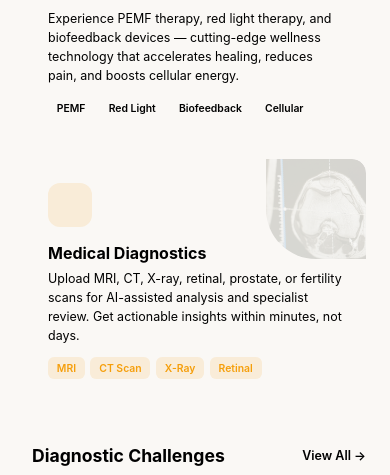
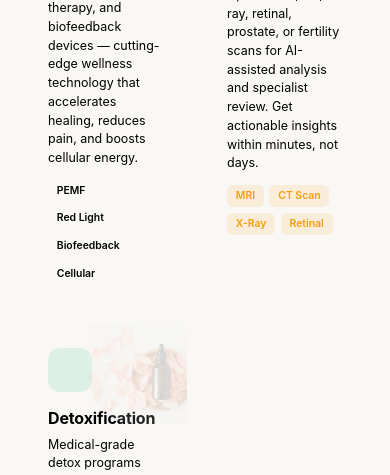
Before and after one commit to techengineerworkstation/regenmed-health, a Laravel app: page / in a window 390 px wide; the page is wider, and only the part inside the window is pictured. Shown: the part 1557-2032 px from the top of that part. Run offline with Laravel 10, Linux system fonts and the light colour scheme; data that the repository does not hold is empty.

Commit message:
feat: add Detoxification service, new carousel images, enhanced typography
- Added Detoxification card (5th counselling service) with IV therapy,
  gut reset, herbal cleanse, and cellular renewal tags
- Downloaded 8 new Pexels images: detox-juice, detox-water, healthy-food,
  doctor-consult, meditation, medical-research, herbal-medicine, yoga-wellness
- Updated hero carousel to 5 slides: medical diagnostics, doctor consultation,
  regenerative medicine, detoxification, mental health & emotional well-being
- Enhanced fonts: added DM Sans for headings (Inter for body), improved
  letter-spacing and weight hierarchy across all sections
- Updated stats bar from 4 to 5 counselling programs
- Responsive grid updated to 3-column for counselling cards
- All PHP syntax verified, site returns HTTP 200 (85KB)

```diff
--- a/index.php
+++ b/index.php
@@ -144,10 +144,10 @@ if ($page === 'magic-login' && isset($_GET['token'])) {
     <meta name="theme-color" content="#0d9488">
     <link rel="preconnect" href="https://fonts.googleapis.com">
     <link rel="preconnect" href="https://fonts.gstatic.com" crossorigin>
-    <link rel="preload" href="https://fonts.googleapis.com/css2?family=Inter:wght@400;500;600;700;800&display=swap" as="style" onload="this.onload=null;this.rel='stylesheet'">
+    <link rel="preload" href="https://fonts.googleapis.com/css2?family=Inter:wght@300;400;500;600;700;800;900&family=DM+Sans:wght@400;500;600;700;800&display=swap" as="style" onload="this.onload=null;this.rel='stylesheet'">
     <link rel="preload" href="assets/svg/logo.svg" as="image">
     <link rel="preload" href="assets/css/animations.css" as="style">
-    <noscript><link rel="stylesheet" href="https://fonts.googleapis.com/css2?family=Inter:wght@400;500;600;700;800&display=swap"></noscript>
+    <noscript><link rel="stylesheet" href="https://fonts.googleapis.com/css2?family=Inter:wght@300;400;500;600;700;800;900&family=DM+Sans:wght@400;500;600;700;800&display=swap"></noscript>
     <script src="/assets/js/tailwind-browser.js"></script>
     <?php echo ThemeManager::injectThemeScript($nonce); ?>
     <script nonce="<?= $nonce ?>">
@@ -155,7 +155,7 @@ if ($page === 'magic-login' && isset($_GET['token'])) {
             darkMode: 'class',
             theme: {
                 extend: {
-                    fontFamily: { sans: ['Inter', 'system-ui', 'sans-serif'] },
+                    fontFamily: { sans: ['Inter', 'system-ui', 'sans-serif'], heading: ['DM Sans', 'Inter', 'system-ui', 'sans-serif'] },
                     colors: {
                         medical: {
                             50: '#f0fdfa', 100: '#ccfbf1', 200: '#99f6e4',
--- a/pages/dashboard.php
+++ b/pages/dashboard.php
@@ -51,16 +51,16 @@ $tipJson = json_encode($duplicatedTips);
 .stat-icon.violet { background: color-mix(in srgb, var(--accent-violet) 12%, transparent); color: var(--accent-violet); }
 .stat-icon.teal { background: color-mix(in srgb, var(--accent-primary) 12%, transparent); color: var(--accent-primary); }
 .stat-icon.amber { background: color-mix(in srgb, #f59e0b 12%, transparent); color: #f59e0b; }
-.stat-value { font-size: 1.5rem; font-weight: 800; color: var(--text-primary); line-height: 1; }
-.stat-label { font-size: 0.7rem; color: var(--text-secondary); margin-top: 0.15rem; }
+.stat-value { font-family: var(--font-heading), 'DM Sans', sans-serif; font-size: 1.5rem; font-weight: 800; color: var(--text-primary); line-height: 1; letter-spacing: -0.02em; }
+.stat-label { font-size: 0.7rem; color: var(--text-secondary); margin-top: 0.15rem; font-weight: 500; }
 
 /* === SECTIONS === */
 .section-header { display: flex; align-items: center; justify-content: space-between; margin-bottom: 1.25rem; }
-.section-title { font-size: 1.1rem; font-weight: 700; color: var(--text-primary); display: flex; align-items: center; gap: 0.5rem; }
+.section-title { font-family: var(--font-heading), 'DM Sans', sans-serif; font-size: 1.15rem; font-weight: 800; color: var(--text-primary); display: flex; align-items: center; gap: 0.5rem; letter-spacing: -0.01em; }
 .section-title i { color: var(--accent-green); font-size: 1.15rem; }
 
-/* === COACHING CARDS (4 cards, 2x2 grid) === */
-.counselling-grid { display: grid; grid-template-columns: repeat(2, 1fr); gap: 1rem; margin-bottom: 2.5rem; }
+/* === COUNSELLING CARDS (5 cards) === */
+.counselling-grid { display: grid; grid-template-columns: repeat(3, 1fr); gap: 1rem; margin-bottom: 2.5rem; }
 .counselling-card {
   position: relative; overflow: hidden;
   padding: 1.5rem; border-radius: 14px;
@@ -72,7 +72,7 @@ $tipJson = json_encode($duplicatedTips);
 .counselling-card:hover { transform: translateY(-3px); box-shadow: var(--shadow-lg); border-color: var(--accent-primary); }
 .counselling-card-image { position: absolute; top: 0; right: 0; width: 100px; height: 100px; object-fit: cover; opacity: 0.15; border-radius: 0 14px 0 50px; pointer-events: none; }
 .counselling-card-icon { width: 44px; height: 44px; border-radius: 12px; display: flex; align-items: center; justify-content: center; font-size: 1.2rem; margin-bottom: 0.85rem; }
-.counselling-card-title { font-size: 1rem; font-weight: 700; margin-bottom: 0.35rem; color: var(--text-primary); }
+.counselling-card-title { font-family: var(--font-heading), 'DM Sans', sans-serif; font-size: 1rem; font-weight: 700; margin-bottom: 0.35rem; color: var(--text-primary); letter-spacing: -0.01em; }
 .counselling-card-desc { font-size: 0.78rem; color: var(--text-secondary); line-height: 1.5; margin-bottom: 0.75rem; }
 .counselling-card-tags { display: flex; flex-wrap: wrap; gap: 0.35rem; }
 .counselling-tag { padding: 0.2rem 0.55rem; border-radius: 6px; font-size: 0.65rem; font-weight: 600; background: var(--bg-tertiary); color: var(--text-secondary); }
@@ -161,7 +161,7 @@ $tipJson = json_encode($duplicatedTips);
 }
 @media (max-width: 600px) {
   .stats-bar { grid-template-columns: 1fr; }
-  .counselling-grid { grid-template-columns: 1fr; }
+  .counselling-grid { grid-template-columns: repeat(2, 1fr); }
   .how-grid { grid-template-columns: 1fr; }
   .hero-carousel { height: 260px; }
   .hero-slide-content h1 { font-size: 1.3rem; }
@@ -198,21 +207,21 @@ $tipJson = json_encode($duplicatedTips);
         </div>
       </div>
       <div class="hero-slide">
-        <div class="hero-slide-bg" style="background-image:url('assets/images/health-counselling.jpg')"></div>
+        <div class="hero-slide-bg" style="background-image:url('assets/images/detox-water.jpg')"></div>
         <div class="hero-slide-overlay"></div>
         <div class="hero-slide-content">
-          <h1>Health Counselling & Wellness Guidance</h1>
-          <p>Personalized health counselling for nutrition, lifestyle optimization, chronic pain management, and holistic well-being — online or in-person across Nigeria.</p>
-          <a href="index.php?page=conditions" class="hero-cta"><i class="lucide-heart-pulse"></i> Explore Our Programs</a>
+          <h1>Detoxification & Cellular Cleansing</h1>
+          <p>Medical-grade detox programs that flush toxins, restore gut health, and rejuvenate your body from the inside out. Feel lighter, think clearer.</p>
+          <a href="index.php?page=conditions" class="hero-cta"><i class="lucide-droplets"></i> Explore Detox Programs</a>
         </div>
       </div>
       <div class="hero-slide">
-        <div class="hero-slide-bg" style="background-image:url('assets/images/life-counselling.jpg')"></div>
+        <div class="hero-slide-bg" style="background-image:url('assets/images/meditation.jpg')"></div>
         <div class="hero-slide-overlay"></div>
         <div class="hero-slide-content">
           <h1>Mental Health & Emotional Well-being</h1>
           <p>Professional counselling for stress, anxiety, recovery mindset, and emotional resilience. Your mental health is as important as your physical health.</p>
-          <a href="https://wa.me/2347010744142?text=Hi%20Coach%20Ibe!%20I%27d%20like%20to%20book%20a%20counselling%20session." class="hero-cta"><i class="lucide-message-circle"></i> Book a Session</a>
+          <a href="https://wa.me/2347010744142?text=Hi%20Coach%20Ibe!%20I%27d%20like%20to%20book%20a%20counselling%20session." class="hero-cta"><i class="lucide-brain"></i> Book a Session</a>
         </div>
       </div>
     </div>
@@ -281,6 +290,19 @@ $tipJson = json_encode($duplicatedTips);
         <span class="counselling-tag amber">CT Scan</span>
         <span class="counselling-tag amber">X-Ray</span>
         <span class="counselling-tag amber">Retinal</span>
+      </div>
+    </div>
+    <!-- DETOXIFICATION -->
+    <div class="counselling-card" onclick="window.location='index.php?page=conditions'">
+      <img src="assets/images/detox-water.jpg" alt="" class="counselling-card-image" loading="lazy">
+      <div class="counselling-card-icon" style="background:color-mix(in srgb, #10b981 12%, transparent);color:#10b981"><i class="lucide-droplets"></i></div>
+      <div class="counselling-card-title">Detoxification</div>
+      <div class="counselling-card-desc">Medical-grade detox programs that flush toxins, restore gut health, and rejuvenate your body. Includes IV therapy, herbal cleanses, and nutritional support for cellular renewal.</div>
+      <div class="counselling-card-tags">
+        <span class="counselling-tag green">IV Therapy</span>
+        <span class="counselling-tag green">Gut Reset</span>
+        <span class="counselling-tag green">Herbal Cleanse</span>
+        <span class="counselling-tag green">Cellular</span>
       </div>
     </div>
   </div>
```
Also changed, not shown: other parts of pages/dashboard.php (+19 -10 lines), assets/images/detox-juice.jpg (added), assets/images/detox-water.jpg (added), assets/images/doctor-consult.jpg (added), assets/images/healthy-food.jpg (added), assets/images/herbal-medicine.jpg (added), assets/images/medical-research.jpg (added), assets/images/meditation.jpg (added), assets/images/yoga-wellness.jpg (added).
